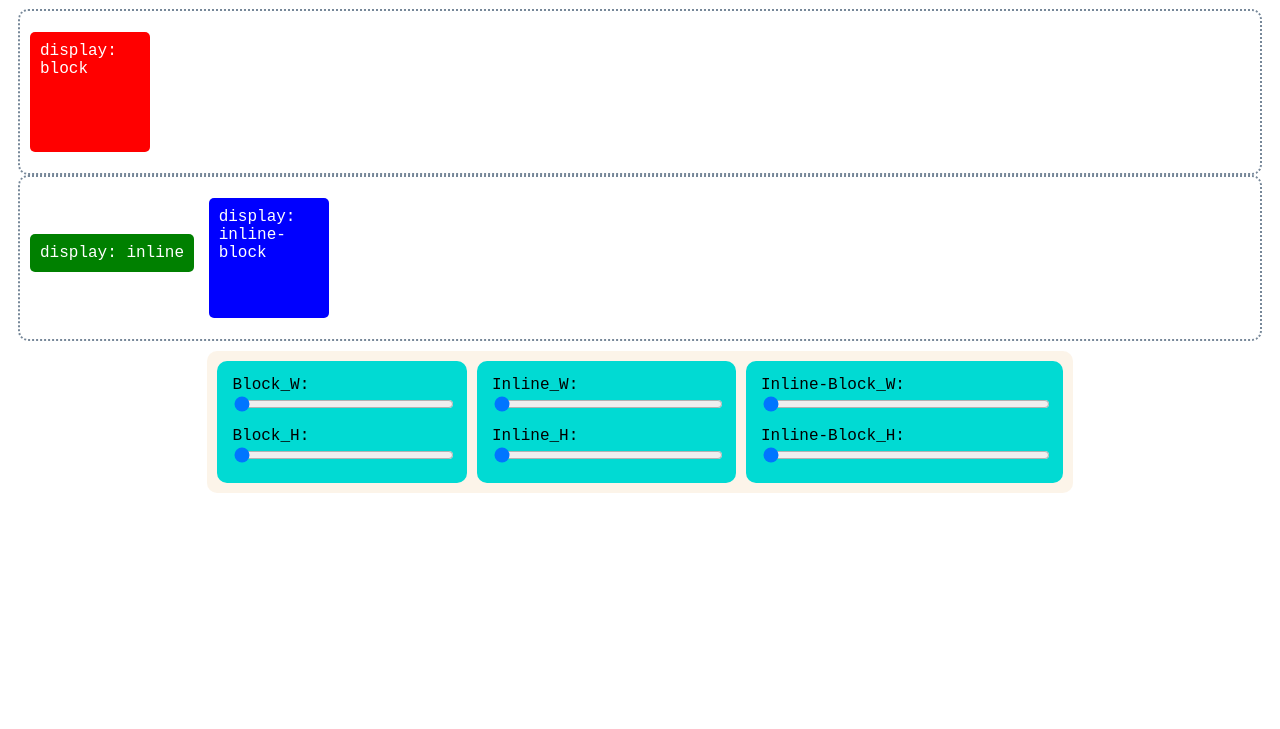
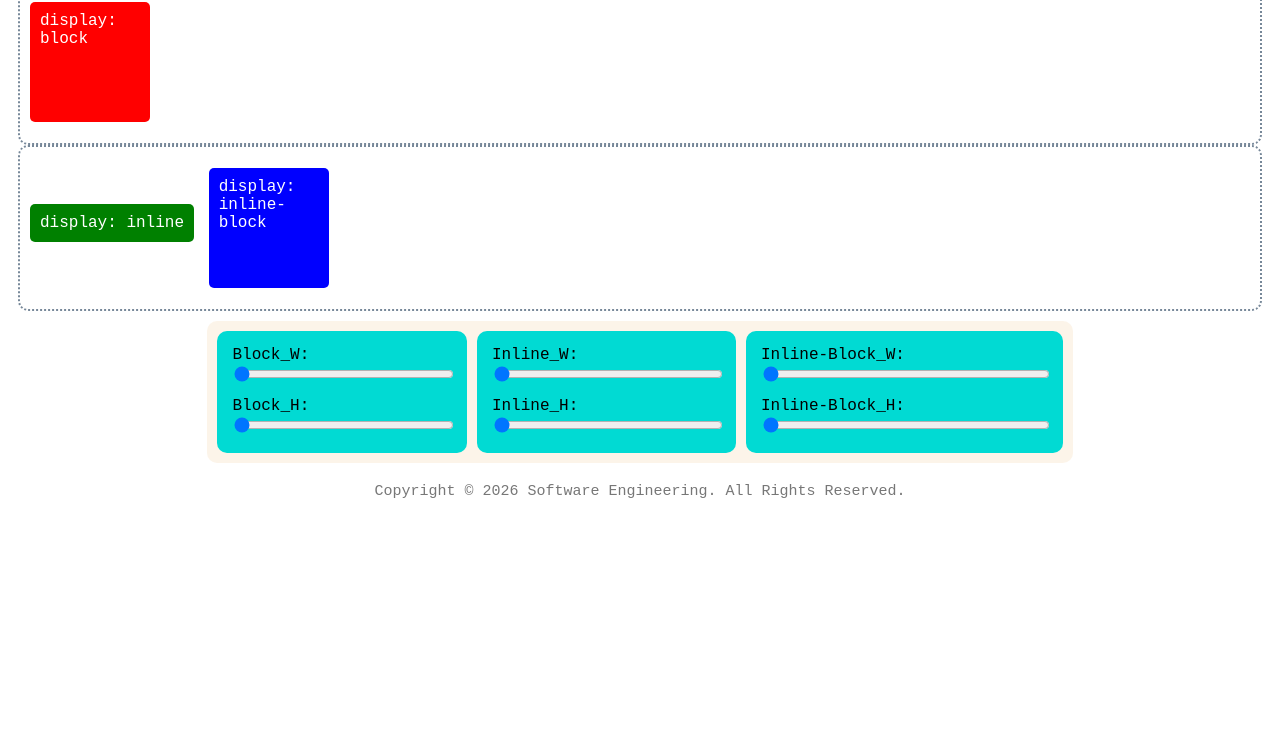
Before and after one commit to SoftwareEngineerDilson/css-display, a plain HTML site: page index.html in a window 1280 px wide. Shown: the part 71-800 px from the top of the page. Drawn offline with Linux system fonts and the light colour scheme.

Commit message:
Add files via upload

```diff
--- a/index.html
+++ b/index.html
@@ -52,5 +52,8 @@
       </div>
     </div>
   </div>
+  <footer>
+    <p id="footer">Copyright © 2026 Software Engineering. All Rights Reserved.</p>
+  </footer>
 </body>
 </html>
--- a/styles.css
+++ b/styles.css
@@ -37,7 +37,8 @@ p {
 
 .test-box h1 {
     text-align: center;
-    color:rgb(6, 100, 100)
+    color:rgb(6, 100, 100);
+    margin: 5px 0;
 }
 
 input {
@@ -68,7 +69,13 @@ input {
 .container div.display div {
     padding: 5px;
 }
-
+#footer {
+    color: #777;
+    font-size: 15px;
+    text-align: center;
+    margin-top: 20px;
+    margin-bottom: 20px;
+}
 @media (max-width: 550px){
     .container {
         display: flex;
```
